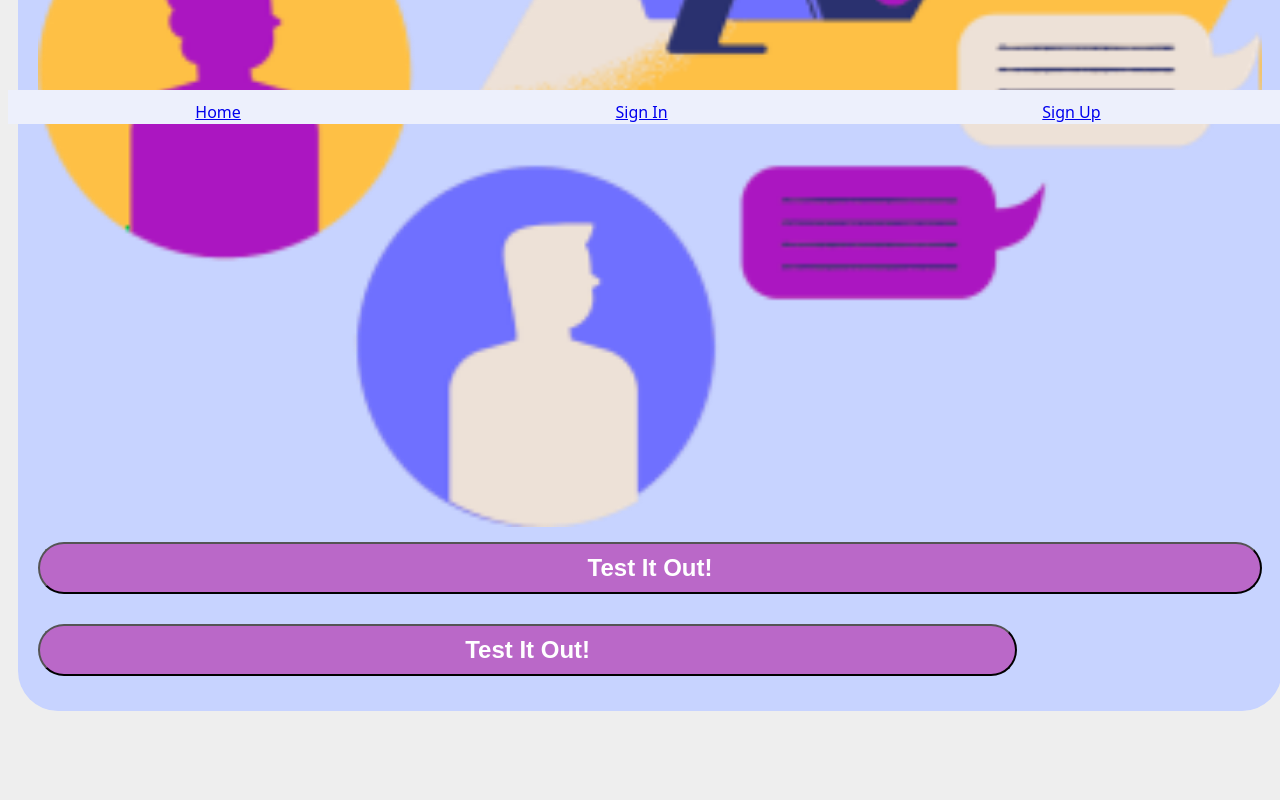
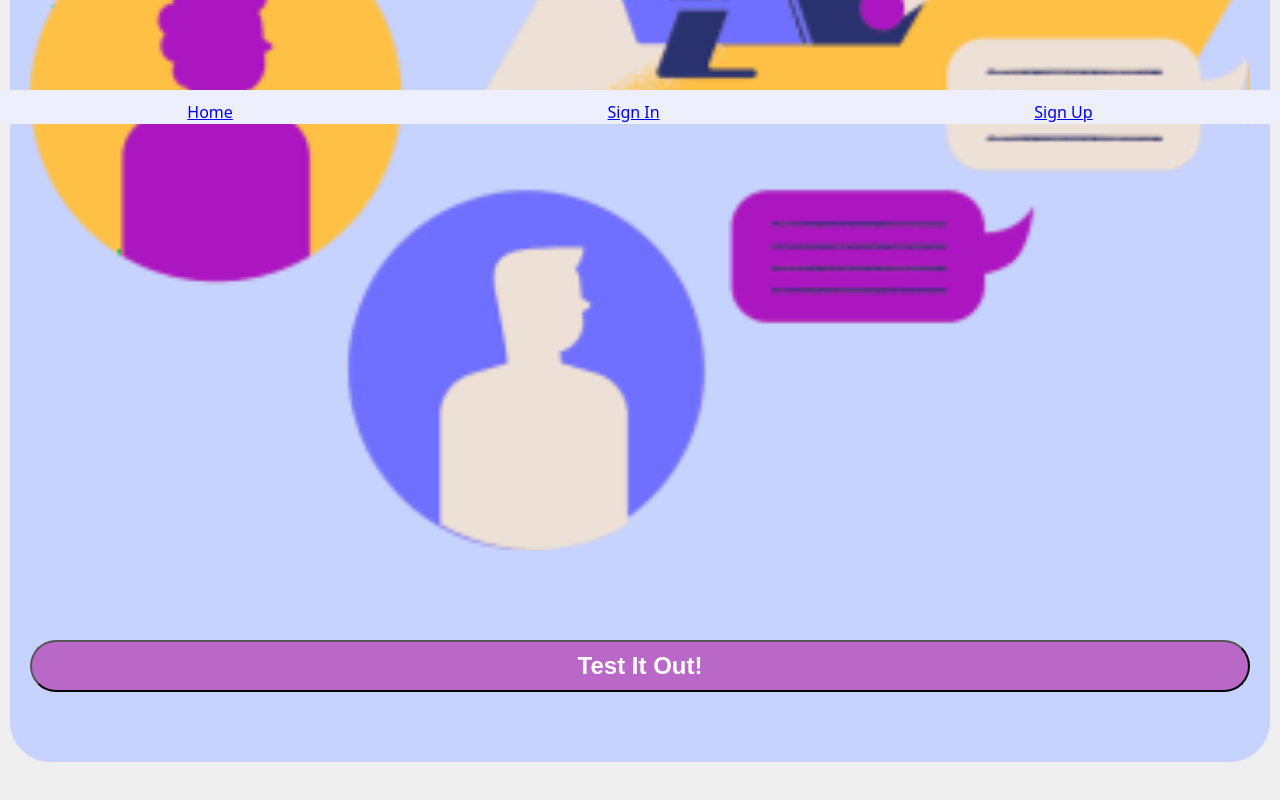
Before and after one commit to dallas-vanwyk/DiscoverU-front-end, a React (Vite) app: page /personality-test in a window 1280 px wide. Shown: the part 676-1476 px from the top of the page. Built offline with nearby package versions, Linux system fonts and the light colour scheme; no server answers.

Commit message:
finally got homepage and personality test CSS good enough

```diff
--- a/src/components/HomePage/HomePage.jsx
+++ b/src/components/HomePage/HomePage.jsx
@@ -17,9 +17,12 @@ const HomePage = () => {
         <img
           src="images/main-app/home-page-crop.png"
           alt="people discussing at table"
+
+          // className="floating-content"
           className="floating-content homepage-image"
         />
 
+        <div className="floating-content">
           <button
             className="button-white"
             onClick={() => navigate("/personality-test")}
@@ -40,6 +43,8 @@ const HomePage = () => {
             >
             Career Professions
           </button>
+        </div>
+
       </main>
 
       <NavBar />
--- a/src/components/PersonalityTest/PersonalityTest.jsx
+++ b/src/components/PersonalityTest/PersonalityTest.jsx
@@ -15,21 +15,18 @@ const PersonalityTest = () => {
 
       <main className="mainpage">
         {/* <p>Discover your inner traits</p> */}
-        <div className="personality floating-content">
-
+        <div className="personality floating-content floating-image">
 
           <img
             src="images/main-app/personality-test-crop.png"
             alt="Icon"
             // className="floating-content"
           />
-        <button className="button-pink">Test It Out!</button>
 
           <a
             href="https://www.yourselfirst.com/career?utm_source=google&utm_medium=cpc&utm_term=personality%20test%20for%20career%20path&utm_campaign=Careers&utm_campaign_name=Careers&utm_campaign_id=22078750217&utm_adset_id=181370381988&utm_adset_name=Careers&utm_ad_id=727401597295&gad_source=1&gad_campaignid=22078750217&gbraid=0AAAAA-F0voz2lEM0t6kx2KWXTlQCxfAQC&gclid=Cj0KCQjwiqbBBhCAARIsAJSfZkYYvWKzHwf2YsVdN6Wzo_7WhGONAmKznF-DwDBrzeZCBMMmE8rFQKUaAtN1EALw_wcB"
             target="_blank"
             rel="noopener noreferrer"
-          className="test-link"
           >
             <button className="button-pink">Test It Out!</button>
           </a>
--- a/src/global.css
+++ b/src/global.css
@@ -1,6 +1,6 @@
 /* src/global.css */
 
-/* global color variables ====================================== */
+/* global color variables etc ================================== */
 :root {
   --light-blue-background: #c7d3ff; /* used for search bar as well as some pages */ /* search bar 80% opacity */
   --light-purple-button: #ba68c8;
@@ -10,8 +10,8 @@
   --gray-background: #eeeeee;
   --menu-background: #edf0fc;
   --pbg-grad: linear-gradient(#2c0a61, #4f0067, #600262);
-  --top-navbar-height: 50px;
-  --bottom-navbar-height: 60px;
+  --top-navbar-height: 44px;
+  --bottom-navbar-height: 90px;
 
   /* stuff from default index.css - not 100% sure what to keep */
   font-family: system-ui, Avenir, Helvetica, Arial, sans-serif;
@@ -22,6 +22,11 @@
   -moz-osx-font-smoothing: grayscale;
 }
 
+body {
+  margin: 0;
+  padding: 0;
+}
+
 /* ============================================================= */
 /* other universal stuff... ==================================== */
 
@@ -29,18 +34,21 @@
 .mainpage {
   display: flex;
   flex-direction: column;
+
+  min-height: 100vh;
+  width: 100%;
+
   padding-top: var(--top-navbar-height);
   padding-bottom: var(--bottom-navbar-height);
-  min-height: 100vh;
-  width: 100%;
 }
 
 /* main content blocks */
 .floating-content {
-  box-sizing: border-box;
-  width: 100%;
   margin: 10px;
   border-radius: 40px;
+}
+
+.floating-image {
   padding: 20px;
 }
 
@@ -50,9 +58,9 @@ button {
   font-weight: 800;
 
   box-sizing: border-box;
-  margin: 15px 0px; /* top-bottom, left-right */
-  /* width: 100%; */
-  padding: 10px; /* gets the height proper */
+  margin: 10px 0px; /* top-bottom, left-right */
+  width: 100%;
+  padding: 10px; /* gets the height inside the button proper */
 
   border-radius: 40px;
 
@@ -88,17 +96,7 @@ button:focus-visible {
 /* home page =================================================== */
 .homepage-image {
   background: #ffffff55;
-  margin: 20px;
-  /* width: 90%; */
-}
-
-.homepage {
-  width: 100vw;
-  /* justify-content: center; */
-  /* align-self: center; */
-  /* margin: auto; */
-  /* align-items: center; */
-  margin-bottom: 150px;
+  padding: 20px;
 }
 
 /* personality test ============================================ */
@@ -107,19 +105,20 @@ button:focus-visible {
   flex-direction: column;
   /* place-items: center; */
   background-color: var(--light-blue-background);
+  justify-content: space-evenly;
+  /* min-height: calc(100vh - var(--bottom-navbar-height) - var(--top-navbar-height)); */
 }
 
-.personality-inset {
-  display: flex;
-  justify-content: space-evenly;
+.personality > img, a {
+  margin: 40px 0px;
 }
 
 /* Bottom Navbar =============================================== */
 .bottom-navbar {
   background-color: var(--menu-background);
+  position: fixed;
   padding: 0;
   margin: 0;
-  position: fixed;
   bottom: 0;
   width: 100vw;
   z-index: 999;
@@ -137,6 +136,8 @@ button:focus-visible {
 .top-navbar {
   background-color: var(--dark-purple-menu);
   position: fixed;
+  padding: 0;
+  margin: 0;
   top: 0;
   left: 0;
   width: 100%;
```
Lines whose indentation alone changed are shown as unchanged.
